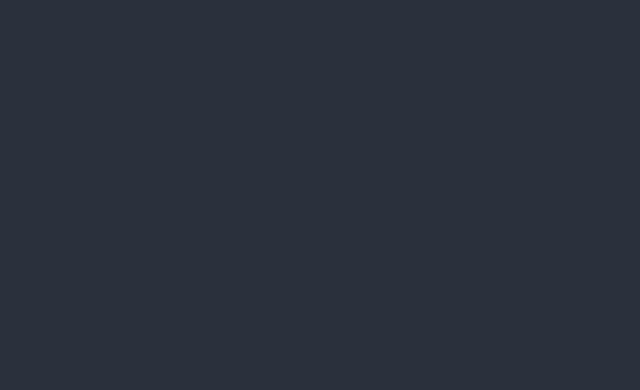
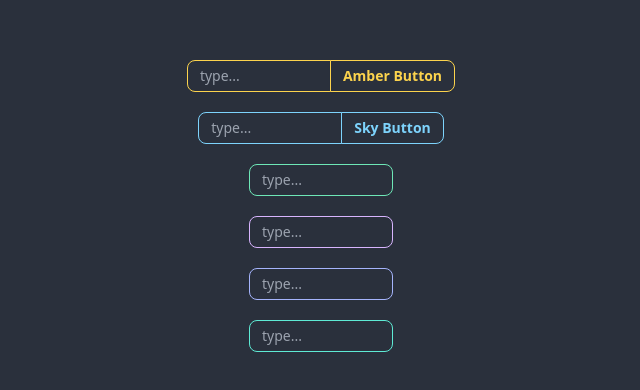
Before and after one commit to alexespejo/dsa-visualizer, a Svelte app: page /alex in a window 1280 px wide. Shown: the part 194-584 px from the top of the page, without its empty margins (319-959 px from the left). Built offline with nearby package versions, Linux system fonts and the light colour scheme.

Commit message:
created Button and Input components

```diff
--- /dev/null
+++ b/src/components/custom/Update/Button.styles.css
@@ -0,0 +1,40 @@
+.btn-amber {
+ @apply text-neutral bg-amber-300 hover:bg-amber-300/90 hover:border-amber-300;
+}
+.btn-amber-outline {
+ @apply text-amber-300 border-amber-300 bg-base-100 hover:bg-amber-300/90 hover:text-neutral;
+}
+
+.btn-sky {
+ @apply text-neutral bg-sky-300 hover:bg-sky-300/90 hover:border-sky-300;
+}
+.btn-sky-outline {
+ @apply bg-base-100 btn-outline border-sky-300 text-sky-300 hover:bg-sky-300/90 hover:border-sky-300;
+}
+
+.btn-purple {
+ @apply text-neutral bg-purple-300 hover:bg-purple-300/90 hover:border-purple-300;
+}
+.btn-purple-outline {
+ @apply bg-base-100 btn-outline border-purple-300 text-purple-300 hover:bg-purple-300/90 hover:border-purple-300;
+}
+
+.btn-emerald {
+ @apply text-neutral bg-emerald-300 hover:bg-emerald-300/90 hover:border-emerald-300;
+}
+.btn-emerald-outline {
+ @apply bg-base-100 btn-outline border-emerald-300 text-emerald-300 hover:bg-emerald-300/90 hover:border-emerald-300;
+}
+
+.btn-teal {
+ @apply text-neutral bg-teal-300 hover:bg-teal-300/90 hover:border-teal-300;
+}
+.btn-teal-outline {
+ @apply bg-base-100 btn-outline border-teal-300 text-teal-300 hover:bg-teal-300/90 hover:border-teal-300;
+}
+.btn-indigo {
+ @apply text-neutral bg-indigo-300 hover:bg-indigo-300/90 hover:border-indigo-300;
+}
+.btn-indigo-outline {
+ @apply bg-base-100 btn-outline border-indigo-200 text-indigo-200 hover:bg-indigo-200/90 hover:border-indigo-200;
+}
--- a/src/components/custom/Buttons/Button.svelte
+++ b/src/components/custom/Update/Button.svelte
@@ -2,8 +2,9 @@
  import "./Button.styles.css";
  export let label: string;
  export let color: string = "";
+ export let classList: string = "";
 </script>
 
-<button on:click class={`btn ${color}`}>
+<button on:click class={`btn btn-sm join-item ${color} ${classList}`}>
  {label}
 </button>
--- /dev/null
+++ b/src/components/custom/Update/Input.styles.css
@@ -0,0 +1,18 @@
+.input-amber {
+ @apply border-amber-300 bg-base-100 focus:border-amber-300 focus-within:outline-amber-300;
+}
+.input-purple {
+ @apply border-purple-300 bg-base-100 focus:border-purple-300 focus-within:outline-purple-300;
+}
+.input-indigo {
+ @apply border-indigo-300 bg-base-100 focus:border-indigo-300 focus-within:outline-indigo-300;
+}
+.input-emerald {
+ @apply border-emerald-300 bg-base-100 focus:border-emerald-300 focus-within:outline-emerald-300;
+}
+.input-sky {
+ @apply border-sky-300 bg-base-100 focus:border-sky-300 focus-within:outline-sky-300;
+}
+.input-teal {
+ @apply border-teal-300 bg-base-100 focus:border-teal-300 focus-within:outline-teal-300;
+}
--- /dev/null
+++ b/src/components/custom/Update/Input.svelte
@@ -0,0 +1,15 @@
+<script lang="ts">
+ import "./Input.styles.css";
+ export let placeholder: string = "";
+ export let value: string = "";
+ export let classList: string = "";
+ export let color: string = "";
+</script>
+
+<input
+ type="text"
+ {placeholder}
+ class={`input join-item w-36 input-sm ${color} ${classList}`}
+ bind:value
+ on:change
+/>
--- a/src/routes/Playgrounds/Alex.svelte
+++ b/src/routes/Playgrounds/Alex.svelte
@@ -0,0 +1,24 @@
+<script>
+ import Input from "../../components/custom/Update/Input.svelte";
+ import Button from "../../components/custom/Update/Button.svelte";
+ let value = "";
+</script>
+
+<div
+ class="w-screen h-screen flex justify-center items-center flex-col space-y-5"
+>
+ <div class="join">
+  <Input placeholder="type..." bind:value color="input-amber" />
+  <Button label="Amber Button" color="btn-amber-outline" />
+ </div>
+
+ <div class="join">
+  <Input placeholder="type..." bind:value color="input-sky" />
+  <Button label="Sky Button" color="btn-sky-outline" />
+ </div>
+
+ <Input placeholder="type..." bind:value color="input-emerald" />
+ <Input placeholder="type..." bind:value color="input-purple" />
+ <Input placeholder="type..." bind:value color="input-indigo" />
+ <Input placeholder="type..." bind:value color="input-teal" />
+</div>
```
Also changed, not shown: src/components/custom/Buttons/Button.styles.css (deleted, +0 -40 lines).
